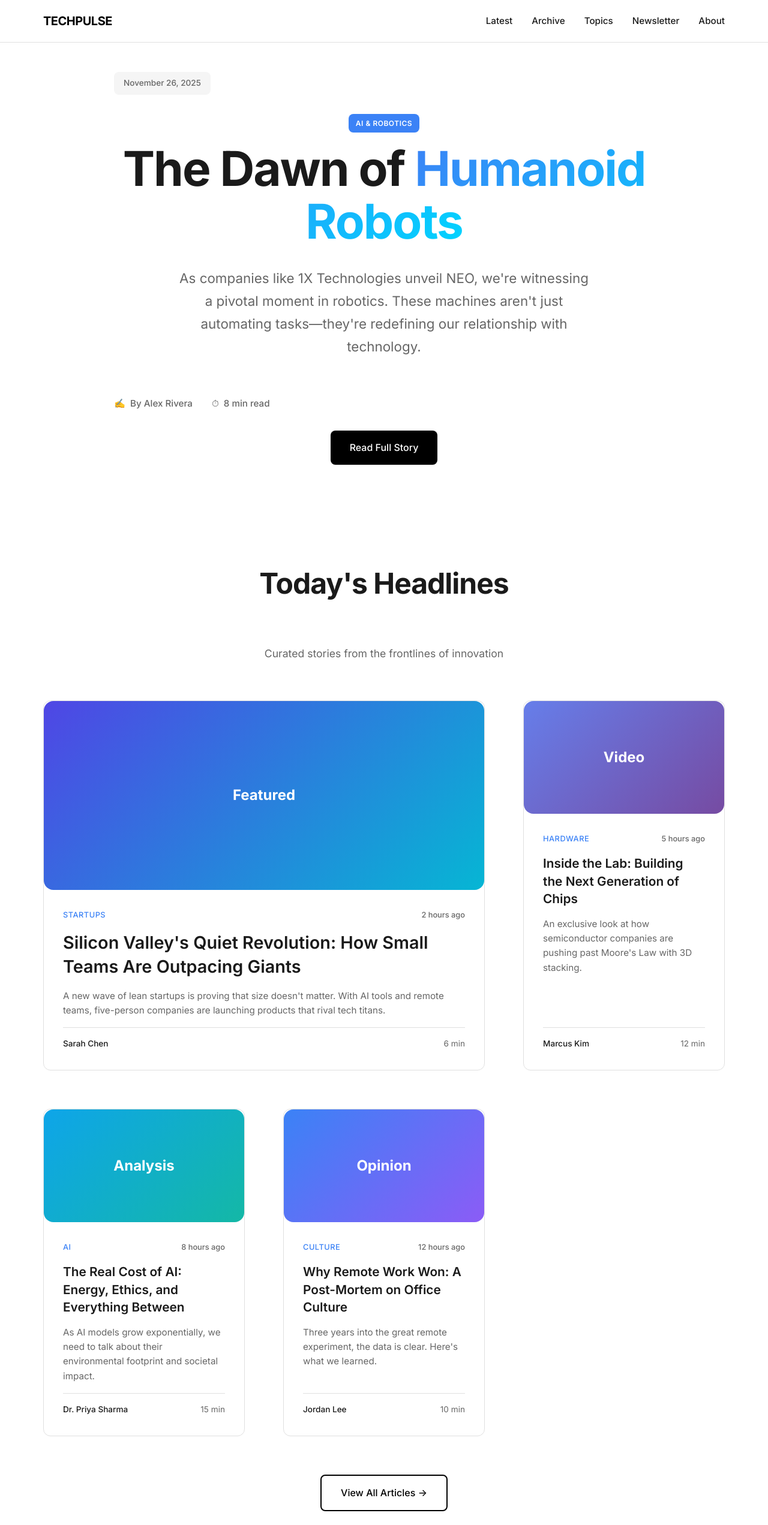
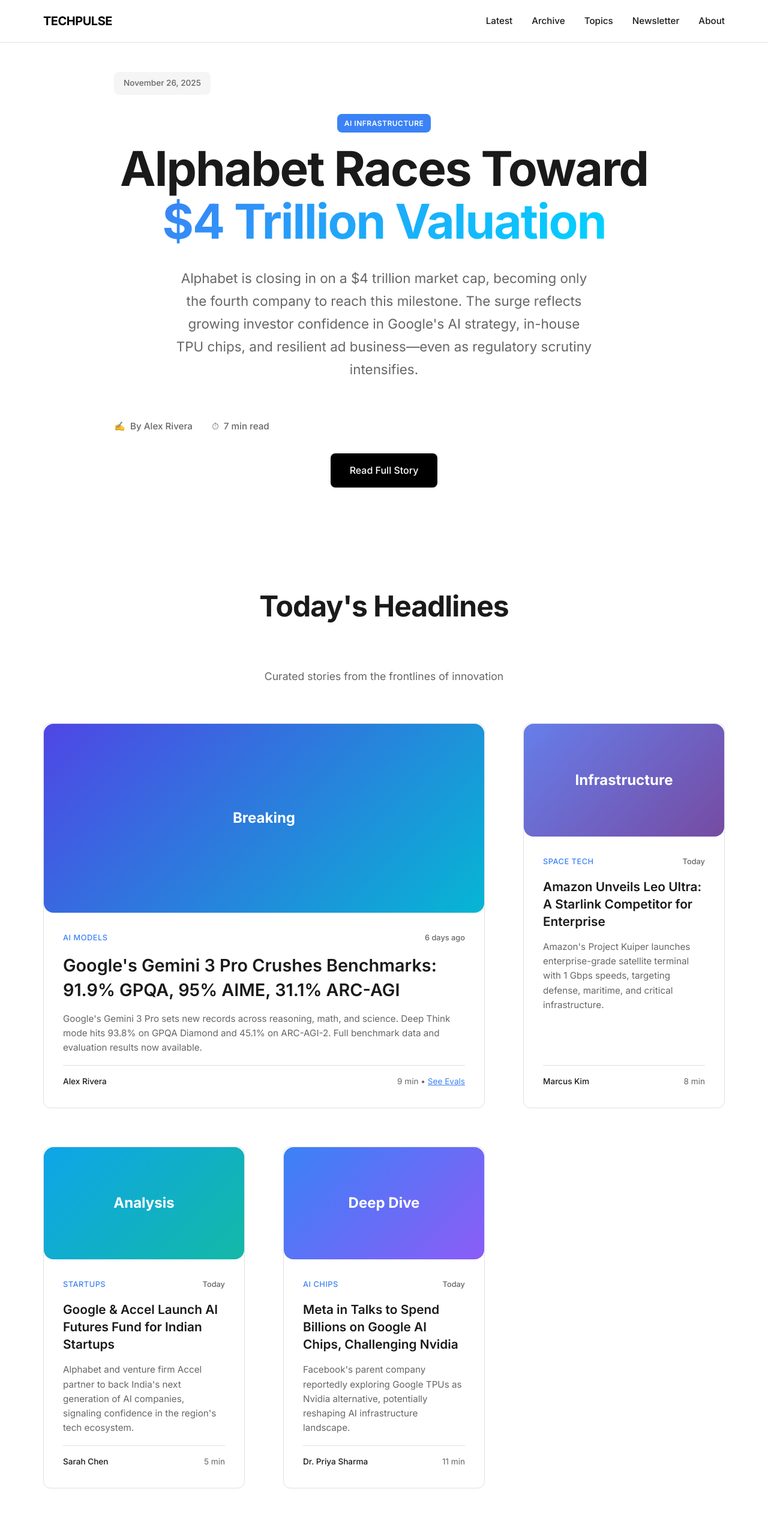
Before and after one commit to JCZoom/techpulse-blog, a plain HTML site: page index.html in a window 1280 px wide. Shown: the top 2543 px of the page at 60% size. Drawn offline with Linux system fonts and the light colour scheme.

Commit message:
Real newsletter: Nov 25 2025 - Alphabet T, Gemini 3 benchmarks, Amazon Leo Ultra, Latent Space embed

```diff
--- a/index.html
+++ b/index.html
@@ -39,21 +39,20 @@
                 <span id="currentDate">November 25, 2024</span>
             </div>
             <div class="hero-content">
-                <div class="category-tag">AI & Robotics</div>
+                <div class="category-tag">AI Infrastructure</div>
                 <h1 class="hero-title">
-                    The Dawn of
-                    <span class="gradient-text">Humanoid Robots</span>
+                    Alphabet Races Toward
+                    <span class="gradient-text">$4 Trillion Valuation</span>
                 </h1>
                 <p class="hero-subtitle">
-                    As companies like 1X Technologies unveil NEO, we're witnessing a pivotal moment in robotics.
-                    These machines aren't just automating tasks—they're redefining our relationship with technology.
+                    Alphabet is closing in on a $4 trillion market cap, becoming only the fourth company to reach this milestone. The surge reflects growing investor confidence in Google's AI strategy, in-house TPU chips, and resilient ad business—even as regulatory scrutiny intensifies.
                 </p>
                 <div class="hero-meta">
                     <span class="author">By Alex Rivera</span>
-                    <span class="read-time">8 min read</span>
+                    <span class="read-time">7 min read</span>
                 </div>
                 <div class="hero-actions">
-                    <a href="article.html" class="btn-primary btn-large">Read Full Story</a>
+                    <a href="https://www.reuters.com/business/alphabet-races-toward-4-trillion-valuation-ai-fueled-gains-accelerate-2025-11-24/" target="_blank" class="btn-primary btn-large">Read Full Story</a>
                 </div>
             </div>
         </div>
@@ -72,24 +71,23 @@
                 <article class="article-card featured">
                     <div class="article-image">
                         <div class="image-placeholder" style="background: linear-gradient(135deg, #4F46E5 0%, #06B6D4 100%);">
-                            <span>Featured</span>
+                            <span>Breaking</span>
                         </div>
                     </div>
                     <div class="article-content">
                         <div class="article-meta">
-                            <span class="category">Startups</span>
-                            <span class="time">2 hours ago</span>
+                            <span class="category">AI Models</span>
+                            <span class="time">6 days ago</span>
                         </div>
                         <h3 class="article-title">
-                            <a href="article.html">Silicon Valley's Quiet Revolution: How Small Teams Are Outpacing Giants</a>
+                            <a href="https://venturebeat.com/ai/google-unveils-gemini-3-claiming-the-lead-in-math-science-multimodal-and" target="_blank">Google's Gemini 3 Pro Crushes Benchmarks: 91.9% GPQA, 95% AIME, 31.1% ARC-AGI</a>
                         </h3>
                         <p class="article-excerpt">
-                            A new wave of lean startups is proving that size doesn't matter. With AI tools and remote teams,
-                            five-person companies are launching products that rival tech titans.
+                            Google's Gemini 3 Pro sets new records across reasoning, math, and science. Deep Think mode hits 93.8% on GPQA Diamond and 45.1% on ARC-AGI-2. Full benchmark data and evaluation results now available.
                         </p>
                         <div class="article-footer">
-                            <span class="author-small">Sarah Chen</span>
-                            <span class="read-time-small">6 min</span>
+                            <span class="author-small">Alex Rivera</span>
+                            <span class="read-time-small">9 min • <a href="https://www.vellum.ai/blog/google-gemini-3-benchmarks" target="_blank" style="color: var(--color-accent);">See Evals</a></span>
                         </div>
                     </div>
                 </article>
@@ -98,23 +96,23 @@
                 <article class="article-card">
                     <div class="article-image">
                         <div class="image-placeholder" style="background: linear-gradient(135deg, #667eea 0%, #764ba2 100%);">
-                            <span>Video</span>
+                            <span>Infrastructure</span>
                         </div>
                     </div>
                     <div class="article-content">
                         <div class="article-meta">
-                            <span class="category">Hardware</span>
-                            <span class="time">5 hours ago</span>
+                            <span class="category">Space Tech</span>
+                            <span class="time">Today</span>
                         </div>
                         <h3 class="article-title">
-                            <a href="article.html">Inside the Lab: Building the Next Generation of Chips</a>
+                            <a href="https://www.aboutamazon.com/news/amazon-leo/amazon-leo-satellite-internet-ultra-pro" target="_blank">Amazon Unveils Leo Ultra: A Starlink Competitor for Enterprise</a>
                         </h3>
                         <p class="article-excerpt">
-                            An exclusive look at how semiconductor companies are pushing past Moore's Law with 3D stacking.
+                            Amazon's Project Kuiper launches enterprise-grade satellite terminal with 1 Gbps speeds, targeting defense, maritime, and critical infrastructure.
                         </p>
                         <div class="article-footer">
                             <span class="author-small">Marcus Kim</span>
-                            <span class="read-time-small">12 min</span>
+                            <span class="read-time-small">8 min</span>
                         </div>
                     </div>
                 </article>
@@ -128,18 +126,18 @@
                     </div>
                     <div class="article-content">
                         <div class="article-meta">
-                            <span class="category">AI</span>
-                            <span class="time">8 hours ago</span>
+                            <span class="category">Startups</span>
+                            <span class="time">Today</span>
                         </div>
                         <h3 class="article-title">
-                            <a href="article.html">The Real Cost of AI: Energy, Ethics, and Everything Between</a>
+                            <a href="https://techstartups.com/2025/11/25/top-tech-news-today-november-25-2025/" target="_blank">Google & Accel Launch AI Futures Fund for Indian Startups</a>
                         </h3>
                         <p class="article-excerpt">
-                            As AI models grow exponentially, we need to talk about their environmental footprint and societal impact.
+                            Alphabet and venture firm Accel partner to back India's next generation of AI companies, signaling confidence in the region's tech ecosystem.
                         </p>
                         <div class="article-footer">
-                            <span class="author-small">Dr. Priya Sharma</span>
-                            <span class="read-time-small">15 min</span>
+                            <span class="author-small">Sarah Chen</span>
+                            <span class="read-time-small">5 min</span>
                         </div>
                     </div>
                 </article>
@@ -148,23 +146,23 @@
                 <article class="article-card">
                     <div class="article-image">
                         <div class="image-placeholder" style="background: linear-gradient(135deg, #3B82F6 0%, #8B5CF6 100%);">
-                            <span>Opinion</span>
+                            <span>Deep Dive</span>
                         </div>
                     </div>
                     <div class="article-content">
                         <div class="article-meta">
-                            <span class="category">Culture</span>
-                            <span class="time">12 hours ago</span>
+                            <span class="category">AI Chips</span>
+                            <span class="time">Today</span>
                         </div>
                         <h3 class="article-title">
-                            <a href="article.html">Why Remote Work Won: A Post-Mortem on Office Culture</a>
+                            <a href="https://techstartups.com/2025/11/25/meta-in-talks-to-spend-billions-on-google-ai-chips-challenging-nvidias-ai-data-center-dominance/" target="_blank">Meta in Talks to Spend Billions on Google AI Chips, Challenging Nvidia</a>
                         </h3>
                         <p class="article-excerpt">
-                            Three years into the great remote experiment, the data is clear. Here's what we learned.
+                            Facebook's parent company reportedly exploring Google TPUs as Nvidia alternative, potentially reshaping AI infrastructure landscape.
                         </p>
                         <div class="article-footer">
-                            <span class="author-small">Jordan Lee</span>
-                            <span class="read-time-small">10 min</span>
+                            <span class="author-small">Dr. Priya Sharma</span>
+                            <span class="read-time-small">11 min</span>
                         </div>
                     </div>
                 </article>
@@ -185,31 +183,22 @@
             </div>
 
             <div class="video-grid">
-                <div class="video-card">
-                    <div class="video-thumbnail">
-                        <div class="image-placeholder" style="background: linear-gradient(135deg, #6366F1 0%, #06B6D4 100%); height: 250px;">
-                            <span style="font-size: 3rem;">▶</span>
-                        </div>
-                        <span class="video-duration">24:15</span>
+                <!-- Latent Space Podcast Embed -->
+                <div class="video-card" style="grid-column: span 2;">
+                    <div style="position: relative; width: 100%; padding-bottom: 56.25%;">
+                        <iframe
+                            style="position: absolute; top: 0; left: 0; width: 100%; height: 100%; border-radius: var(--radius-md);"
+                            src="https://www.youtube.com/embed/videoseries?list=PLWEAb1SXhjlfkEF_PxzYHonU_v5LPMI8L"
+                            title="Latent Space Podcast - Latest Episodes"
+                            frameborder="0"
+                            allow="accelerometer; autoplay; clipboard-write; encrypted-media; gyroscope; picture-in-picture; web-share"
+                            allowfullscreen>
+                        </iframe>
                     </div>
-                    <div class="video-content">
-                        <h3>The Future of Autonomous Systems</h3>
-                        <p>A conversation with robotics pioneer Dr. Maya Rodriguez about what comes after self-driving cars.</p>
-                        <span class="video-meta">3 days ago • 45K views</span>
-                    </div>
-                </div>
-
-                <div class="video-card">
-                    <div class="video-thumbnail">
-                        <div class="image-placeholder" style="background: linear-gradient(135deg, #0EA5E9 0%, #2563EB 100%); height: 250px;">
-                            <span style="font-size: 3rem;">▶</span>
-                        </div>
-                        <span class="video-duration">18:42</span>
-                    </div>
-                    <div class="video-content">
-                        <h3>Startup Garage: Building in Public</h3>
-                        <p>Follow three founders as they launch their AI product from concept to first customer in real-time.</p>
-                        <span class="video-meta">1 week ago • 28K views</span>
+                    <div class="video-content" style="padding-top: var(--spacing-md);">
+                        <h3>Latent Space: The AI Engineer Podcast</h3>
+                        <p>Breaking AI news and exclusive interviews from OpenAI, Anthropic, Google DeepMind, Meta, and more. The essential podcast for AI engineers covering Foundation Models, AI Agents, GPU Infrastructure, and Software 3.0.</p>
+                        <span class="video-meta">Weekly • 90K+ subscribers • <a href="https://www.latent.space/podcast" target="_blank" style="color: rgba(255,255,255,0.9); text-decoration: underline;">latent.space</a></span>
                     </div>
                 </div>
             </div>
```
